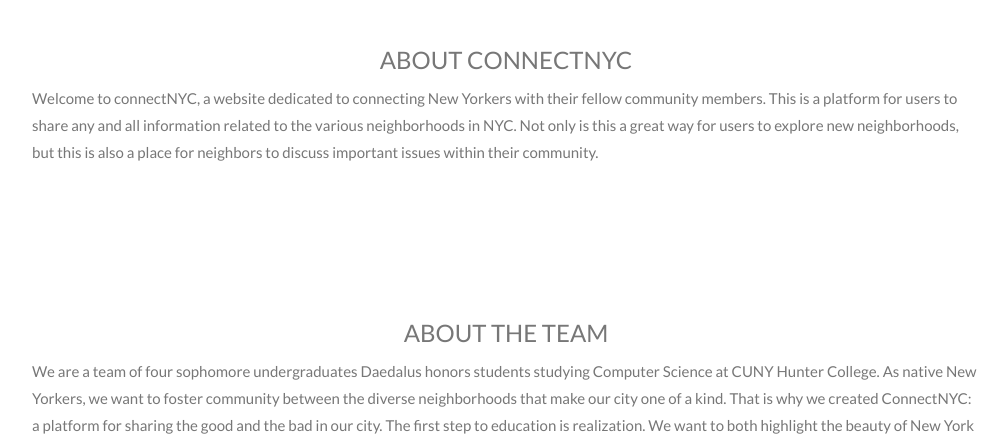
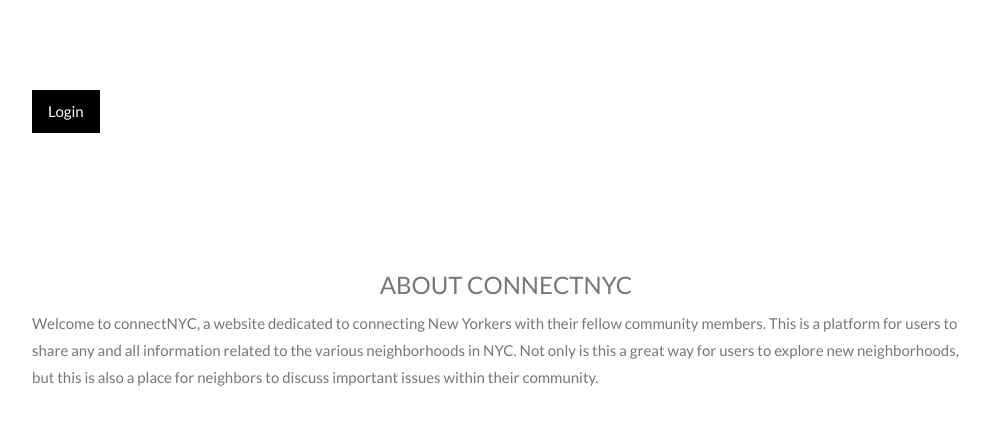
Before and after one commit to emiklap/connectNYC, a Flask app: page / in a window 1280 px wide. Shown: the part 536-973 px from the top of the page, without its empty margins (134-1142 px from the left). Run offline with Flask 3, Linux system fonts and the light colour scheme; some libraries are stand-ins or nearby versions.

Commit message:
started login button

```diff
--- a/website/templates/index.html
+++ b/website/templates/index.html
@@ -1,13 +1,20 @@
 {% extends "base.html" %}
 {% block title %}Landing{% endblock %}
 {% block content %}
-<!-- First Parallax Image with Logo Text -->
-<div class="bgimg-1 w3-display-container w3-opacity-min" id="home">
-    <div class="w3-display-middle" style="white-space:nowrap;">
-      <img src="website\templates\img\logo.png" alt="connectNYC logo">
-    </div>
+  <br>
+  <!-- First Parallax Image with Logo Text -->
+  <div class="bgimg-1 w3-display-container w3-opacity-min" id="home">
+      <div class="w3-display-middle" style="white-space:nowrap;">
+        <img src="..\static\img\logo.png" width="400">
+      </div>
+  </div>
+  <br>
 
-    <!-- button here -->
+  <!--fix the spacing, add functionality to button-->
+  <div class="w3-content w3-container w3-padding-64" id="login_button">
+    <button class="w3-button w3-black w3-center" type="loginbutton">
+      Login
+    </button>
   </div>
 
   <!-- Container (About Section) --> <!-- drop down for about sections-->
```
